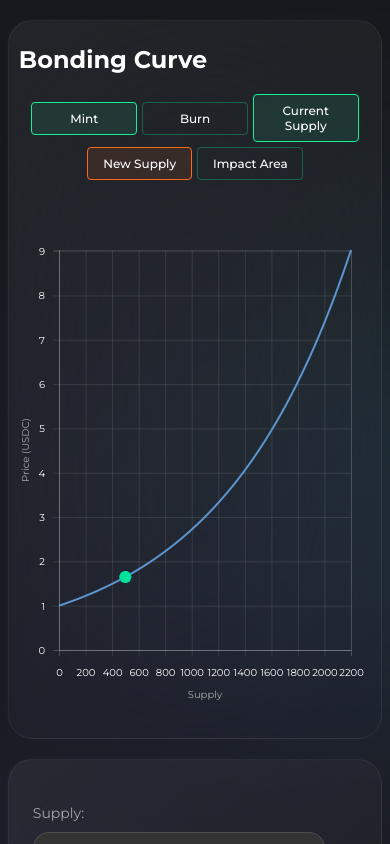
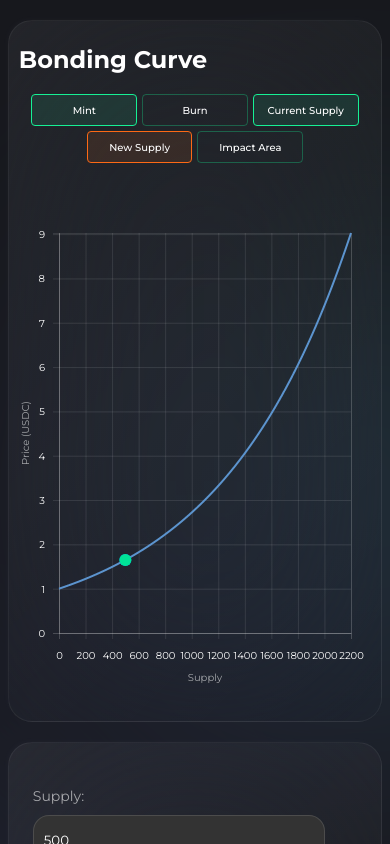
Before and after one commit to antisyst/trade_chart, a Next.js app: page / in a window 390 px wide. Shown: the top 844 px of the page. Built offline with nearby package versions, Linux system fonts and the light colour scheme.

Commit message:
Update Chart.module.scss

```diff
--- a/src/styles/Chart.module.scss
+++ b/src/styles/Chart.module.scss
@@ -59,6 +59,8 @@
 
         @media (max-width: 768px) {
           width: 30%;
+          font-size: 10px;
+           height: 32px;
         }
 
 
```
